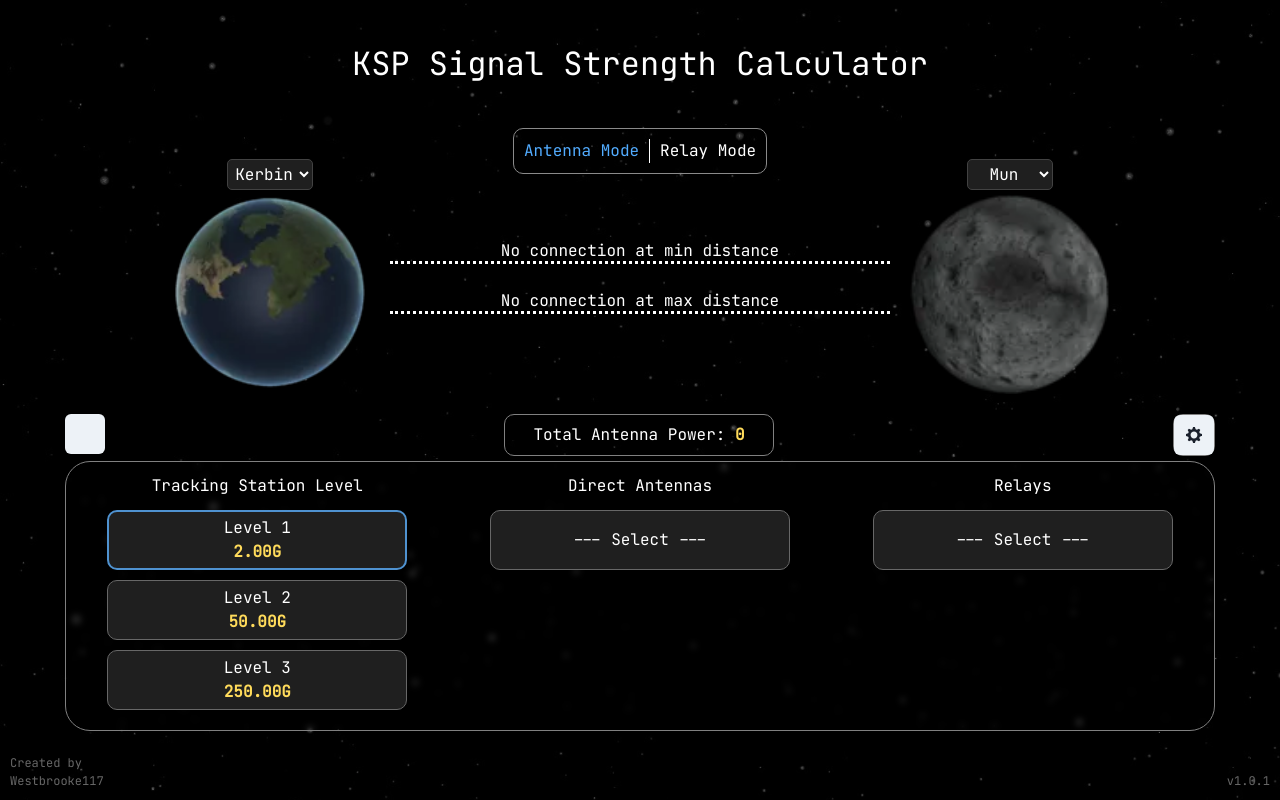
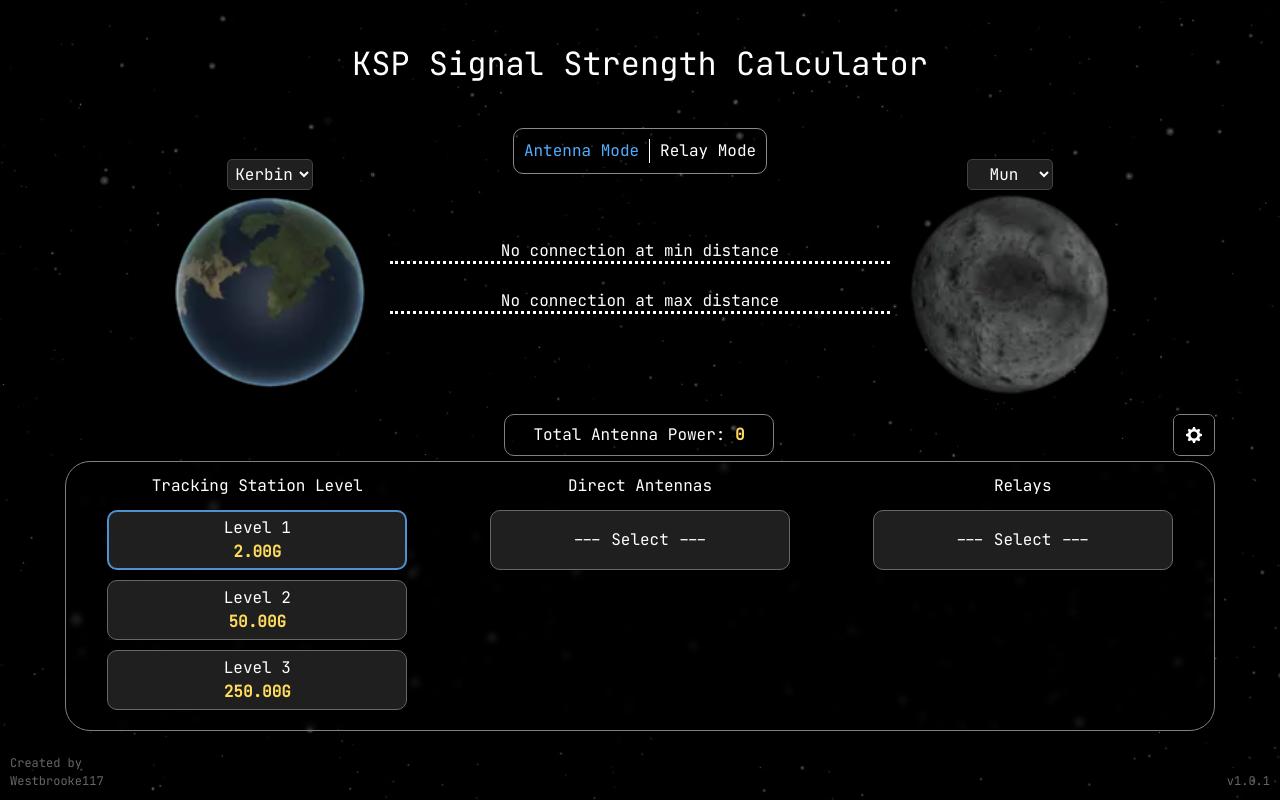
Before and after one commit to Westbrooke117/KSPSSC, a React (Vite) app: page / in a window 1280 px wide. Built offline with nearby package versions, Linux system fonts and the light colour scheme.

Commit message:
Fixed Chrome styling bugs

```diff
--- a/src/App.css
+++ b/src/App.css
@@ -273,3 +273,7 @@
     color: #87FF5E;
     font-weight: bold;
 }
+
+.settings-icon:hover {
+    background-color: #434343 !important;
+}
--- a/src/App.jsx
+++ b/src/App.jsx
@@ -227,18 +227,20 @@
                     justifyContent={'center'}
                     alignItems={'center'}
                     w={10}
+                    visibility={'hidden'}
                 ></Button>
 
                 <Box className={"total-power"}><Text p={2}>Total {activeSignalType} Power: <span className={'power-readout'}>{totalPower.toLocaleString()}</span></Text></Box>
 
                 <Box
-                    className={'total-power settings-icon'}
+                    className={'total-power'}
                     display={'flex'}
                     justifyContent={'center'}
                     alignItems={'center'}
+                    borderRadius={7}
                     w={10}
                 >
-                    <Button onClick={() => {toggleExtraSettingsModal(true)}}>
+                    <Button className={'settings-icon'} color={'white'} backgroundColor={'black'} onClick={() => {toggleExtraSettingsModal(true)}}>
                         <SettingsIcon/>
                     </Button>
                 </Box>
--- a/src/components/AppSettingsModal.jsx
+++ b/src/components/AppSettingsModal.jsx
@@ -28,6 +28,7 @@
                 backgroundColor={'#1F1F1F'}
                 border={'1px solid #676767'}
                 borderRadius={'20px'}
+                color={'white'}
             >
                 <ModalHeader fontWeight={'normal'}>Extra Settings</ModalHeader>
                 <ModalCloseButton/>
```
